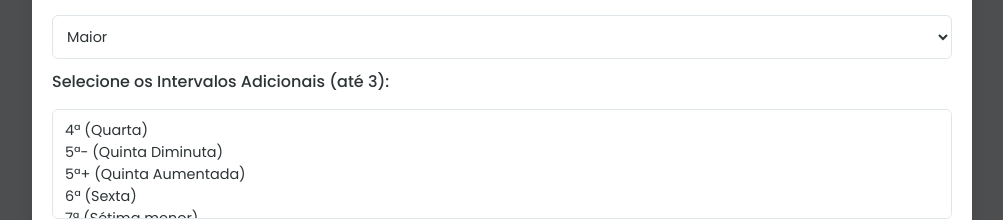
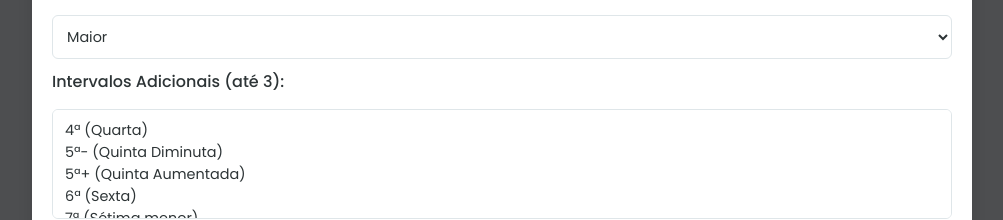
Before and after one commit to djony2003/intervalos2, a plain HTML site: page index.html in a window 1280 px wide. Shown: the part 273-493 px from the top of the page, without its empty margins (138-1141 px from the left). Drawn offline with nearby package versions, Linux system fonts and the light colour scheme.

Commit message:
Update index.html

```diff
--- a/index.html
+++ b/index.html
@@ -42,7 +42,7 @@
                 <option value="dim">Diminuto</option>
             </select>
 
-            <label for="intervals">Selecione os Intervalos Adicionais (até 3):</label>
+            <label for="intervals">Intervalos Adicionais (até 3):</label>
             <select id="intervals" multiple>
                 <option value="4">4ª (Quarta)</option>
                 <option value="b5">5ª- (Quinta Diminuta)</option>
```
